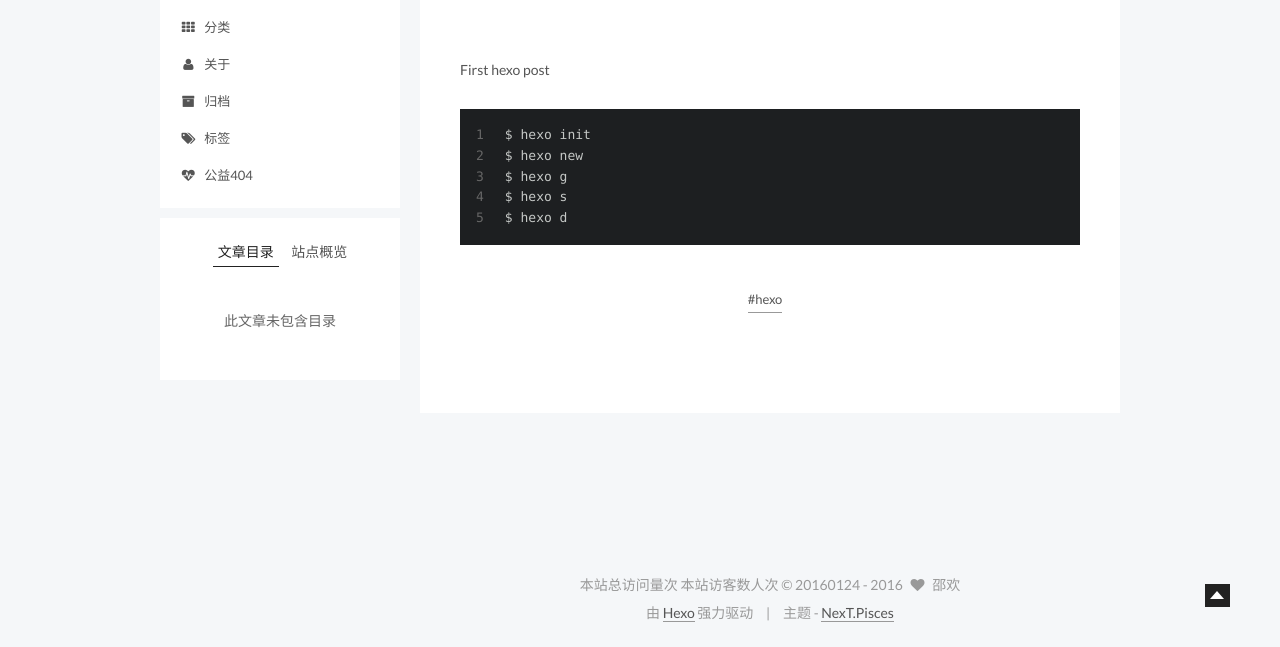
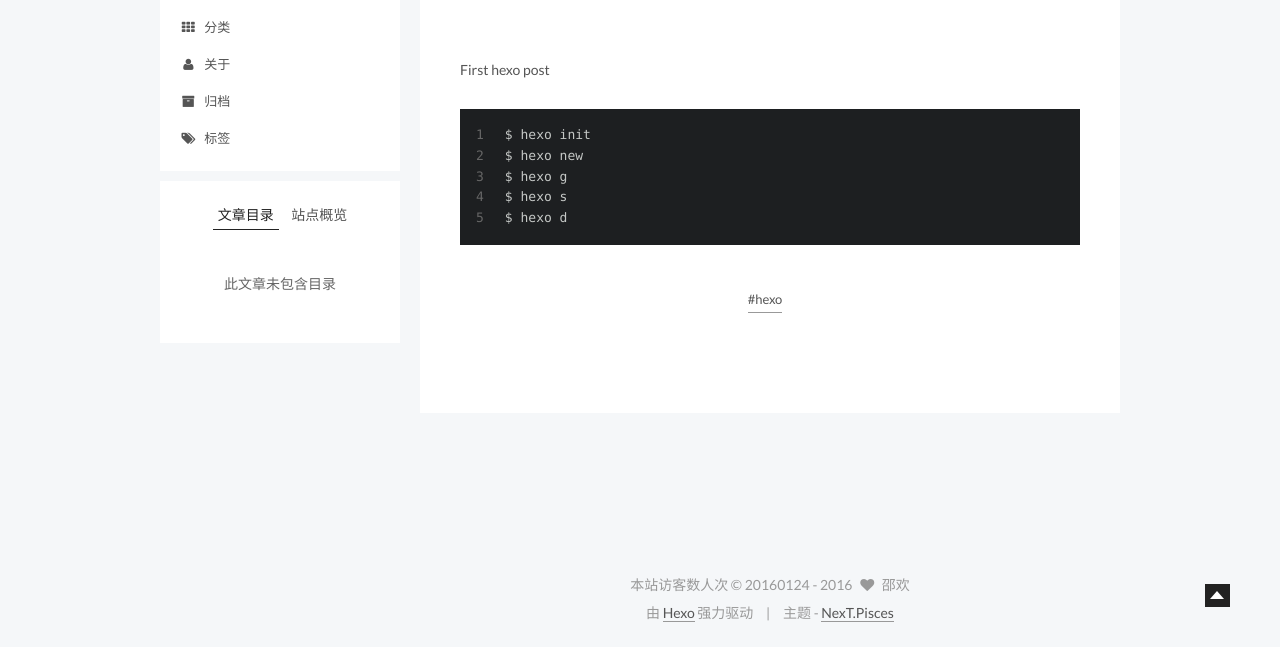
Before and after one commit to canyeshao/canyeshao.github.io, a plain HTML site: page 2016/01/23/Frist Post/index.html in a window 1280 px wide. Shown: the part 153-800 px from the top of the page. Drawn offline with Linux system fonts and the light colour scheme; some packages are replaced by stand-ins of ours; a script that the page names is missing.

Commit message:
Site updated: 2016-01-23 22:44:24

```diff
--- a/2016/01/23/Frist Post/index.html
+++ b/2016/01/23/Frist Post/index.html
@@ -194,16 +194,6 @@
               <i class="menu-item-icon fa fa-tags fa-fw"></i> <br />
 
             标签
-          </a>
-        </li>
-
-
-        <li class="menu-item menu-item-commonweal">
-          <a href="/404.html" rel="section">
-
-              <i class="menu-item-icon fa fa-heartbeat fa-fw"></i> <br />
-
-            公益404
           </a>
         </li>
 
@@ -461,9 +451,7 @@
         <div class="copyright" >
 <script async src="https://dn-lbstatics.qbox.me/busuanzi/2.3/busuanzi.pure.mini.js">
 </script>
-<span id="busuanzi_container_site_pv">
-    本站总访问量<span id="busuanzi_value_site_pv"></span>次
-</span>
+
 <span id="busuanzi_container_site_uv">
   本站访客数<span id="busuanzi_value_site_uv"></span>人次
 </span>
--- a/css/main.css
+++ b/css/main.css
@@ -1544,7 +1544,7 @@ pre .javascript .function {
   width: 4px;
   height: 4px;
   border-radius: 50%;
-  background: #c77f2f;
+  background: #36ffff;
 }
 .sidebar-nav {
   margin: 0 0 20px;
```
Also changed, not shown: 404.html (+1 -13 lines), about/index.html (+1 -13 lines), archives/2016/01/index.html (+1 -13 lines), archives/2016/index.html (+1 -13 lines), archives/index.html (+1 -13 lines), categories/index.html (+1 -13 lines), index.html (+1 -13 lines), tags/hexo/index.html (+1 -13 lines), tags/index.html (+1 -13 lines).
